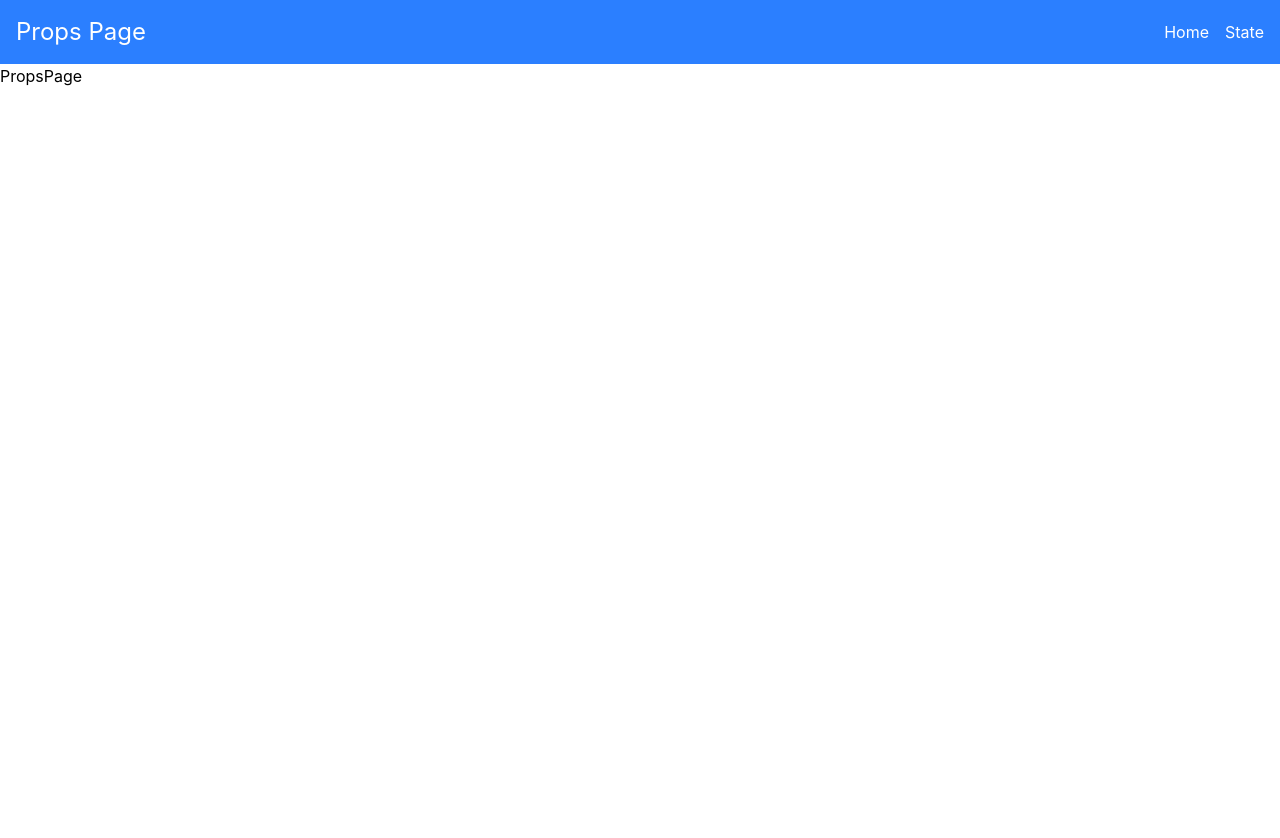
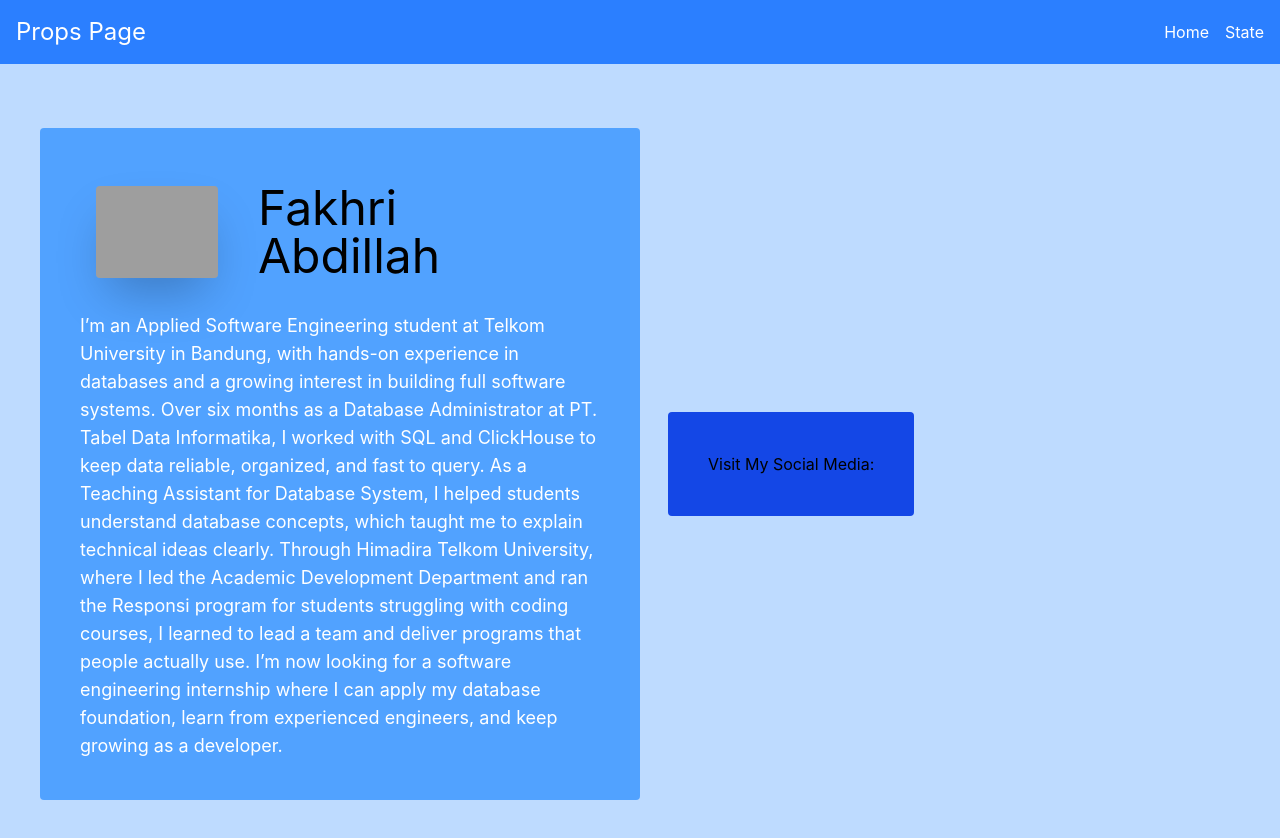
Before and after one commit to Sifuhrey/BelajarReact, a React (Vite) app in the folder learnreact/: page /props in a window 1280 px wide. Shown: the top 838 px of the page. Before the commit the page ends 800 px from the top, so only its background shows below. Built offline with nearby package versions, Linux system fonts and the light colour scheme; grey boxes are pictures that could not be loaded.

Commit message:
making about screen

```diff
--- a/learnreact/index.html
+++ b/learnreact/index.html
@@ -1,7 +1,7 @@
 <!doctype html>
 <html lang="en">
   <head>
-    <meta charset="UTF-8" />
+    <meta charset="UTF-8" name="viewport" content="width=device-width, initial-scale=1.0" />
     <link rel="icon" type="image/svg+xml" href="/favicon.svg" />
     <meta name="viewport" content="width=device-width, initial-scale=1.0" />
     <title>learnreact</title>
--- a/learnreact/src/App.tsx
+++ b/learnreact/src/App.tsx
@@ -1,3 +1,4 @@
+import { Link } from "react-router-dom";
 import "./App.css";
 import Card from "./Card.tsx";
 import Header from "./Header.tsx";
@@ -7,18 +8,23 @@ function App() {
     <>
       <Header />
       <main className="bg-yellow-300 h-lvh flex flex-col items-center justify-center gap-7">
-        <h1>This is a simple React app</h1>
-
-        <section className="bg-yellow-600 p-20 w-3/4 max-h-3/4 mt-10 rounded shadow-md flex flex-col items-center justify-center gap-5">
+        <h1 className="text-2xl font-bold">
+          This web is Fakhri understanding of React
+        </h1>
+        <section className="bg-yellow-600 p-20 m-10 max-w-4/5 rounded shadow-md flex flex-col items-center justify-center gap-5">
           <div className="flex flex-row items-center justify-center">
+            <Link to="/state">
               <Card
                 title="State"
                 description="State is data a component owns and can update over time. When state changes, React renders the component again. Use state for things that change through interaction, such as a counter value or whether a menu is open."
               />
+            </Link>
+            <Link to="/props">
               <Card
                 title="Props"
                 description="Props are read-only values passed to a component. They are used to pass data from a parent component to a child component. Props are immutable, meaning they cannot be changed by the child component."
               />
+            </Link>
           </div>
         </section>
       </main>
--- a/learnreact/src/Card.tsx
+++ b/learnreact/src/Card.tsx
@@ -9,7 +9,7 @@ type CardProps = {
 
 function Card({ title, description}: CardProps) {
     return(
-        <div className="bg-yellow-500 p-4 min-h-3/4 w-1/4 rounded shadow-sm m-2">
+        <div className="bg-yellow-500 p-4  rounded shadow-sm m-2">
             <h1 className="text-white text-center text-2xl font-bold">{title}</h1>
             <p className="text-white text-center mt-5">{description}</p>
 
--- a/learnreact/src/Header.tsx
+++ b/learnreact/src/Header.tsx
@@ -20,8 +20,8 @@ function Header() {
 
       <nav className="flex gap-4">
         {pathname !== "/" && <Link to="/">Home</Link>}
-        {pathname !== "/state" && <Link to="/state">State</Link>}
-        {pathname !== "/props" && <Link to="/props">Props</Link>}
+        {pathname !== "/state"&& pathname !== "/" && <Link to="/state">State</Link>}
+        {pathname !== "/props"&& pathname !== "/" &&  <Link to="/props">Props</Link>}
       </nav>
     </header>
   );
--- /dev/null
+++ b/learnreact/src/Name.tsx
@@ -0,0 +1,23 @@
+import { useState } from "react";
+
+function Name() {
+  const [name, setName] = useState("");
+
+  function changeName(e: React.ChangeEvent<HTMLInputElement>) {
+    setName(e.target.value);
+  }
+
+  return (
+    <>
+      <input
+        className="border border-gray-300  bg-white rounded px-4 py-2"
+        type="text"
+        placeholder="Masukkan nama"
+        value={name}
+        onChange={changeName}
+      />
+      <p>Nama: {name}</p>
+    </>
+  );
+}
+export default Name;
--- a/learnreact/src/PropsPage.tsx
+++ b/learnreact/src/PropsPage.tsx
@@ -1,10 +1,42 @@
 import Header from "./Header";
+import profilePic from "./assets/profilepic.jpg";
 
 function PropsPage() {
   return (
     <>
       <Header />
-      <div>PropsPage</div>
+      <main className="bg-blue-200 min-h-lvh flex flex-row items-center p-10 gap-7">
+        <div className=" bg-blue-400 flex flex-col p-10 gap-4 rounded shadow-cyan-500 max-w-1/2">
+          <div className="flex flex-row gap-10 p-4 items-center rounded ">
+            <img
+              src={profilePic}
+              alt=""
+
+              className="rounded shadow-2xl max-w-1/4"
+            />
+            <p className=" text-5xl max-md:text-lg">Fakhri Abdillah</p>
+          </div>
+          <p className="text-white text-lg">
+            I’m an Applied Software Engineering student at Telkom University in
+            Bandung, with hands-on experience in databases and a growing
+            interest in building full software systems. Over six months as a
+            Database Administrator at PT. Tabel Data Informatika, I worked with
+            SQL and ClickHouse to keep data reliable, organized, and fast to
+            query. As a Teaching Assistant for Database System, I helped
+            students understand database concepts, which taught me to explain
+            technical ideas clearly. Through Himadira Telkom University, where I
+            led the Academic Development Department and ran the Responsi program
+            for students struggling with coding courses, I learned to lead a
+            team and deliver programs that people actually use. I’m now looking
+            for a software engineering internship where I can apply my database
+            foundation, learn from experienced engineers, and keep growing as a
+            developer.
+          </p>
+        </div>
+        <div className=" bg-blue-700 flex flex-col p-10 gap-4 rounded shadow-cyan-500 max-w-1/2">
+            Visit My Social Media:
+        </div>
+      </main>
     </>
   );
 }
--- a/learnreact/src/StatePage.tsx
+++ b/learnreact/src/StatePage.tsx
@@ -5,7 +5,10 @@ function StatePage() {
   return (
     <>
       <Header />
+      <div className="bg-blue-200 h-lvh flex flex-col items-center justify-center gap-7">
       <StateComponent />
+      </div>
+
     </>
   );
 }
```
Also changed, not shown: 2 other files (tests, documents, lock files or other folders). Lines whose indentation alone changed are shown as unchanged.
